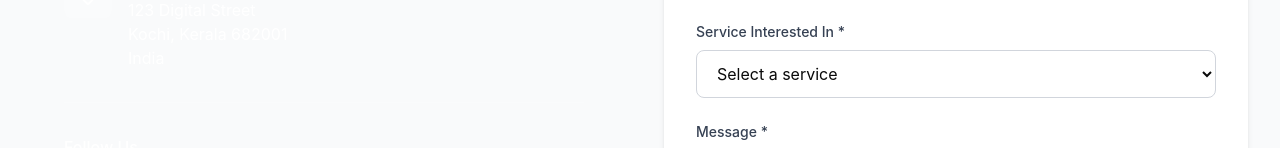
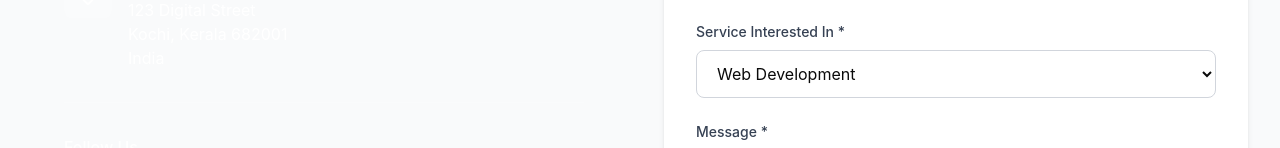
Before and after one commit to vertexagents/vertexagents.github.io, a React (Vite) app: page / in a window 1280 px wide. Shown: the part 6046-6194 px from the top of the page. Built offline with nearby package versions, Linux system fonts and the light colour scheme.

Commit message:
contact update

```diff
--- a/index.html
+++ b/index.html
@@ -1,10 +1,9 @@
-
-  <!DOCTYPE html>
+<!doctype html>
 <html lang="en">
   <head>
     <meta charset="UTF-8" />
     <meta name="viewport" content="width=device-width, initial-scale=1.0" />
-      <title>Digital Solutions Agency Homepage</title>
+    <title>VERTEX AGENTS</title>
   </head>
 
   <body>
--- a/package.json
+++ b/package.json
@@ -10,6 +10,7 @@
     "deploy": "gh-pages -d dist"
   },
   "dependencies": {
+    "@emailjs/browser": "^4.4.1",
     "@emotion/react": "11.14.0",
     "@emotion/styled": "11.14.1",
     "@mui/icons-material": "7.3.5",
--- a/src/app/components/contact.tsx
+++ b/src/app/components/contact.tsx
@@ -1,4 +1,5 @@
 import { useState } from "react";
+import emailjs from "@emailjs/browser";
 import {
   Mail,
   Phone,
@@ -19,12 +20,36 @@ export function Contact() {
     message: "",
   });
 
-  const handleSubmit = (e: React.FormEvent) => {
+  const handleSubmit = async (e: React.FormEvent) => {
     e.preventDefault();
-    // Handle form submission
-    console.log("Form submitted:", formData);
-    alert("Thank you for your inquiry! We will get back to you soon.");
-    setFormData({ name: "", email: "", phone: "", service: "", message: "" });
+
+    try {
+      await emailjs.send(
+        "service_e9lw71n",
+        "template_ud6go9a",
+        {
+          name: formData.name,
+          email: formData.email,
+          phone: formData.phone,
+          service: formData.service,
+          message: formData.message,
+        },
+        "XGtaNr8LNniVd8-qD",
+      );
+
+      alert("Thank you! Your message has been sent.");
+
+      setFormData({
+        name: "",
+        email: "",
+        phone: "",
+        service: "",
+        message: "",
+      });
+    } catch (error) {
+      console.error("EmailJS error:", error);
+      alert("Failed to send message. Please try again.");
+    }
   };
 
   const handleChange = (
@@ -69,10 +94,10 @@ export function Contact() {
                   <div>
                     <div className="font-medium mb-1">Phone</div>
                     <a
-                      href="tel:+919876543210"
+                      href="tel:+919746309726"
                       className="text-brand-light hover:text-white"
                     >
-                      +91 98765 43210
+                      +91 9020676109
                     </a>
                   </div>
                 </div>
@@ -84,10 +109,10 @@ export function Contact() {
                   <div>
                     <div className="font-medium mb-1">Email</div>
                     <a
-                      href="mailto:hello@keraladigital.com"
+                      href="mailto:contact@vertexagents.net"
                       className="text-brand-light hover:text-white"
                     >
-                      hello@keraladigital.com
+                      contact@vertexagents.net
                     </a>
                   </div>
                 </div>
@@ -245,16 +270,21 @@ export function Contact() {
                   required
                   className="w-full px-4 py-3 border border-gray-300 rounded-lg focus:ring-2 focus:ring-brand-primary focus:border-transparent outline-none transition-all"
                 >
-                  <option value="">Select a service</option>
-                  <option value="web-development">Web Development</option>
-                  <option value="mobile-app">Mobile App Development</option>
-                  <option value="digital-marketing">Digital Marketing</option>
-                  <option value="seo">SEO Optimization</option>
-                  <option value="branding">Branding & Identity</option>
-                  <option value="performance-marketing">
+                  <option value="Web Development">Web Development</option>
+                  <option value="Mobile App Development">
+                    Mobile App Development
+                  </option>
+                  <option value="Digital Marketing">Digital Marketing</option>
+                  <option value="SEO Optimization">SEO Optimization</option>
+                  <option value="Branding & Identity">
+                    Branding & Identity
+                  </option>
+                  <option value="Performance Marketing">
                     Performance Marketing
                   </option>
-                  <option value="full-stack">Full-Stack Solutions</option>
+                  <option value="Full-Stack Solutions">
+                    Full-Stack Solutions
+                  </option>
                 </select>
               </div>
 
```
Also changed, not shown: 1 other file (tests, documents, lock files or other folders). Lines whose indentation alone changed are shown as unchanged.
